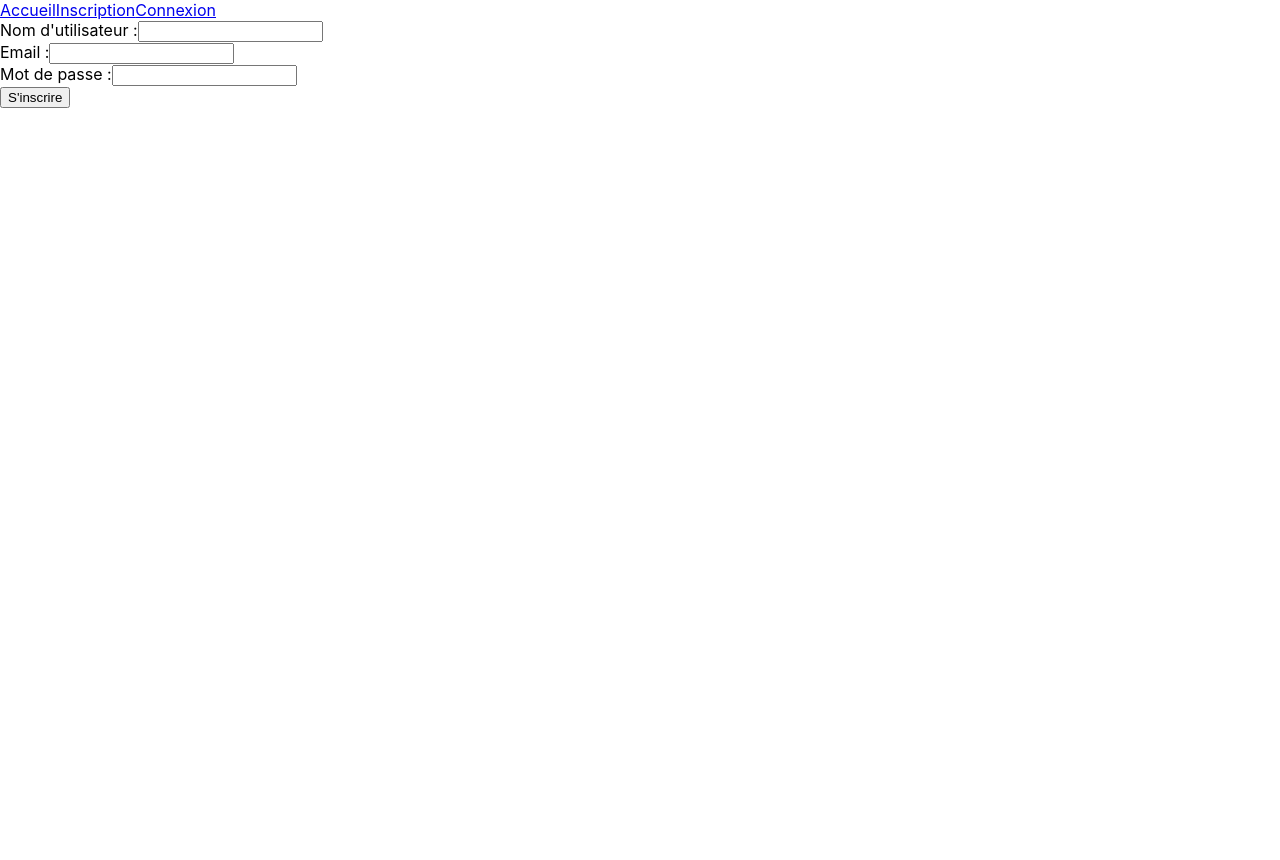
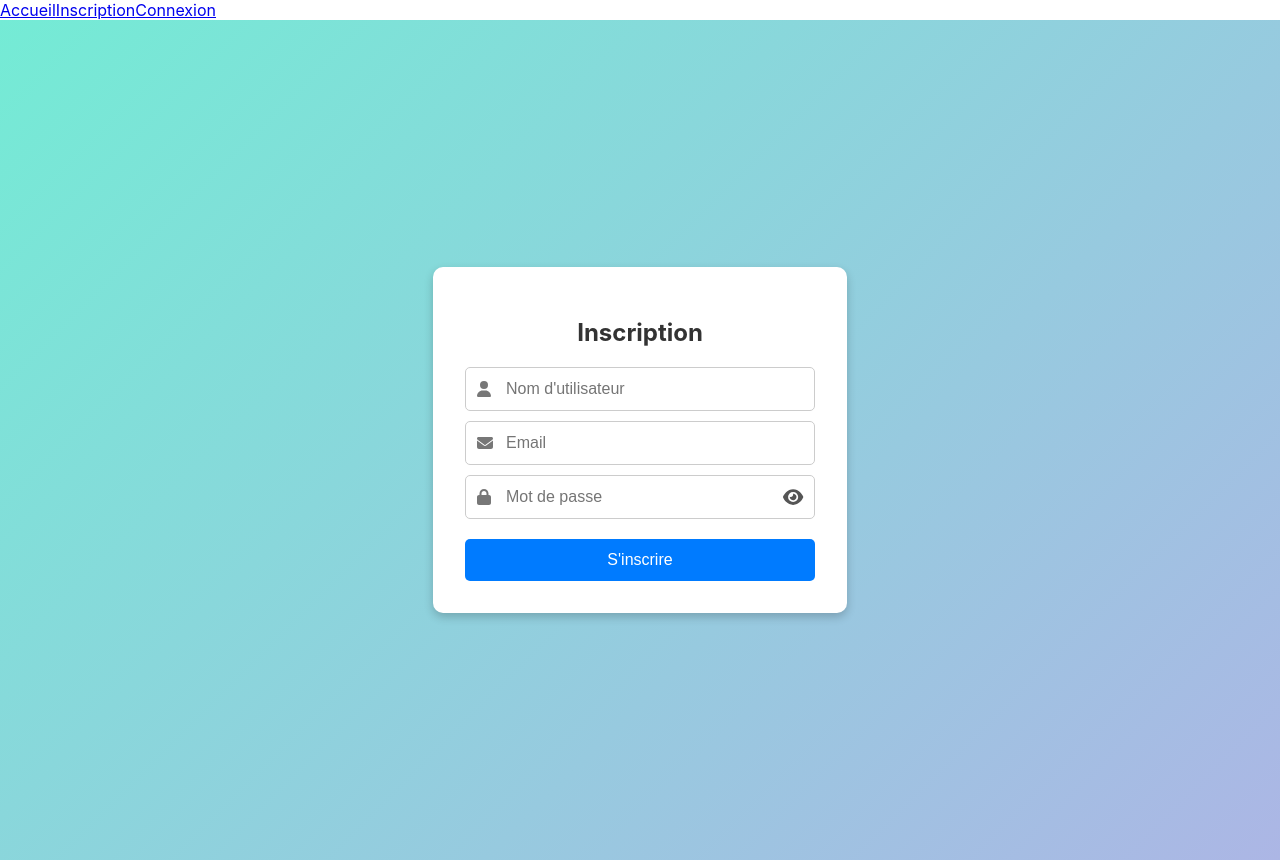
Before and after one commit to amineBelkessa/Mathquest, a React (Create React App) app in the folder frontend/: page /register in a window 1280 px wide. Before the commit the page ends 800 px from the top, so only its background shows below. Built offline with nearby package versions, Linux system fonts and the light colour scheme.

Commit message:
login css essaie 2

```diff
--- a/frontend/src/components/Auth/Login.jsx
+++ b/frontend/src/components/Auth/Login.jsx
@@ -20,7 +20,7 @@ const Login = () => {
 
         try {
             await login(email, password);
-            console.log("✅ Connexion réussie !");
+            console.log("Connexion réussie !");
             navigate("/dashboard"); // Redirection après connexion
         } catch (err) {
             setError("Email ou mot de passe incorrect !");
--- /dev/null
+++ b/frontend/src/components/Auth/Register.css
@@ -0,0 +1,103 @@
+/* Conteneur principal */
+.register-container {
+    display: flex;
+    justify-content: center;
+    align-items: center;
+    height: 100vh;
+    background: linear-gradient(135deg, #74ebd5, #acb6e5);
+    padding: 20px;
+}
+
+/* Boîte du formulaire */
+.register-box {
+    background: white;
+    padding: 2rem;
+    border-radius: 10px;
+    box-shadow: 0px 4px 10px rgba(0, 0, 0, 0.2);
+    width: 100%;
+    max-width: 350px;
+    text-align: center;
+}
+
+/* Titre */
+.register-box h2 {
+    margin-bottom: 20px;
+    color: #333;
+}
+
+/* Conteneur des champs */
+.input-container {
+    position: relative;
+    margin: 10px 0;
+}
+
+/* Champs input avec icône */
+.input-container input {
+    width: calc(100% - 20px);
+    padding: 12px 10px 12px 40px;
+    border: 1px solid #ccc;
+    border-radius: 5px;
+    font-size: 16px;
+    box-sizing: border-box;
+}
+
+/* Icônes */
+.input-container .icon {
+    position: absolute;
+    left: 20px;
+    top: 50%;
+    transform: translateY(-50%);
+    color: #777;
+}
+
+/* Icône pour afficher/masquer le mot de passe */
+.input-container .toggle-password {
+    position: absolute;
+    right: 10px;
+    top: 50%;
+    transform: translateY(-50%);
+    cursor: pointer;
+    color: #777;
+}
+
+.input-container .toggle-password:hover {
+    color: #007bff;
+}
+
+/* Bouton */
+.register-box button {
+    width: 100%;
+    padding: 12px;
+    margin-top: 10px;
+    background-color: #007bff;
+    color: white;
+    border: none;
+    border-radius: 5px;
+    font-size: 16px;
+    cursor: pointer;
+    transition: 0.3s;
+}
+
+.register-box button:hover {
+    background-color: #0056b3;
+}
+
+/* Adaptation pour petits écrans */
+@media (max-width: 400px) {
+    .register-box {
+        width: 90%;
+        padding: 1.5rem;
+    }
+}
+
+/* Message d'erreur */
+.error-message {
+    color: red;
+    font-size: 14px;
+    font-weight: bold;
+    margin-top: 10px;
+    background: #ffe6e6;
+    padding: 8px;
+    border-radius: 5px;
+    border: 1px solid red;
+}
--- a/frontend/src/components/Auth/RegisterForm.jsx
+++ b/frontend/src/components/Auth/RegisterForm.jsx
@@ -1,12 +1,15 @@
-// src/components/Auth/RegisterForm.jsx
 import React, { useState } from "react";
 import { register } from "../../services/auth.service";
+import { FontAwesomeIcon } from "@fortawesome/react-fontawesome";
+import { faUser, faEnvelope, faLock, faEye, faEyeSlash } from "@fortawesome/free-solid-svg-icons";
+import "./Register.css";
 
 function RegisterForm() {
     const [username, setUsername] = useState("");
     const [email, setEmail] = useState("");
     const [password, setPassword] = useState("");
     const [error, setError] = useState("");
+    const [showPassword, setShowPassword] = useState(false); // Pour afficher/masquer le mot de passe
 
     const handleSubmit = async (e) => {
         e.preventDefault();
@@ -14,44 +17,63 @@ function RegisterForm() {
             const token = await register(username, email, password);
             localStorage.setItem("token", token);
             console.log("Inscription réussie, token =", token);
-            // Redirection ou autre action
         } catch (err) {
             setError("Erreur lors de l’inscription : " + err.message);
         }
     };
 
     return (
+        <div className="register-container">
+            <div className="register-box">
+                <h2>Inscription</h2>
+                {error && <p className="error-message">{error}</p>}
+
                 <form onSubmit={handleSubmit}>
-            <div>
-                <label>Nom d'utilisateur :</label>
+                    {/* Champ Nom d'utilisateur avec icône */}
+                    <div className="input-container">
+                        <FontAwesomeIcon icon={faUser} className="icon" />
                         <input
                             type="text"
+                            placeholder="Nom d'utilisateur"
                             value={username}
                             onChange={(e) => setUsername(e.target.value)}
                             required
                         />
                     </div>
-            <div>
-                <label>Email :</label>
+
+                    {/* Champ Email avec icône */}
+                    <div className="input-container">
+                        <FontAwesomeIcon icon={faEnvelope} className="icon" />
                         <input
                             type="email"
+                            placeholder="Email"
                             value={email}
                             onChange={(e) => setEmail(e.target.value)}
                             required
                         />
                     </div>
-            <div>
-                <label>Mot de passe :</label>
+
+                    {/* Champ Mot de passe avec icône et visibilité */}
+                    <div className="input-container">
+                        <FontAwesomeIcon icon={faLock} className="icon" />
                         <input
-                    type="password"
+                            type={showPassword ? "text" : "password"}
+                            placeholder="Mot de passe"
                             value={password}
                             onChange={(e) => setPassword(e.target.value)}
                             required
                         />
+                        <FontAwesomeIcon
+                            icon={showPassword ? faEyeSlash : faEye}
+                            className="toggle-password"
+                            onClick={() => setShowPassword(!showPassword)}
+                        />
                     </div>
-            {error && <p style={{ color: "red" }}>{error}</p>}
+
                     <button type="submit">S'inscrire</button>
                 </form>
+            </div>
+        </div>
     );
 }
 
```
Lines whose indentation alone changed are shown as unchanged.
